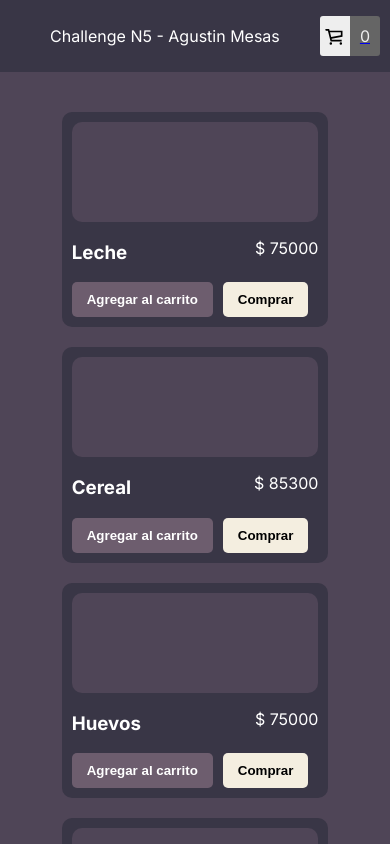
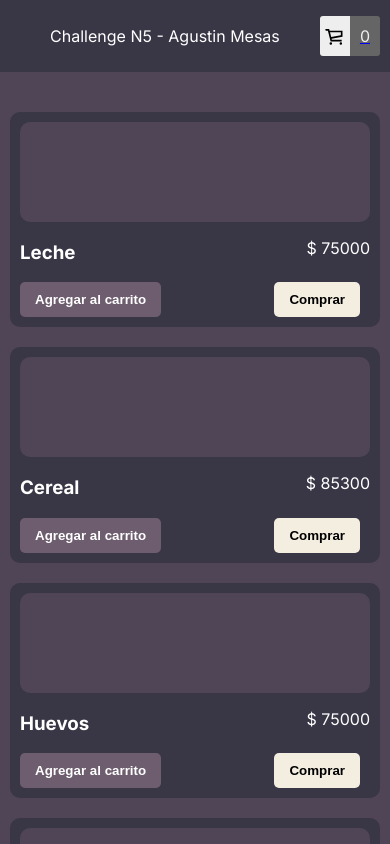
Before and after one commit to agusmesas/challenge-n5, a Next.js app: page / in a window 390 px wide. Shown: the top 844 px of the page. Built offline with nearby package versions, Linux system fonts and the light colour scheme.

Commit message:
[FIX] Product card - Responsive styles

```diff
--- a/src/app/components/ProductCard/index.js
+++ b/src/app/components/ProductCard/index.js
@@ -37,6 +37,7 @@
         <h3>{name}</h3>
         <p>$ {price}</p>
       </div>
+      <div className={styles.card__buttons}>
         <Button
           type="secondary"
           onClick={handleAddToCart}
@@ -48,6 +49,7 @@
           disabled={!amount}
           onClick={handleBuyProduct}
         />
+      </div>
     </Link>
   );
 }
--- a/src/app/components/ProductCard/style.module.scss
+++ b/src/app/components/ProductCard/style.module.scss
@@ -19,4 +19,17 @@
     display: flex;
     justify-content: space-between;
   }
+
+  &__buttons {
+    display: flex;
+    justify-content: space-between;
+  }
 }
+
+@media (max-width: 580px) {
+  .card {
+    margin: 10px;
+    max-width: unset;
+    width: 100%;
+  }
+}
```
Lines whose indentation alone changed are shown as unchanged.
